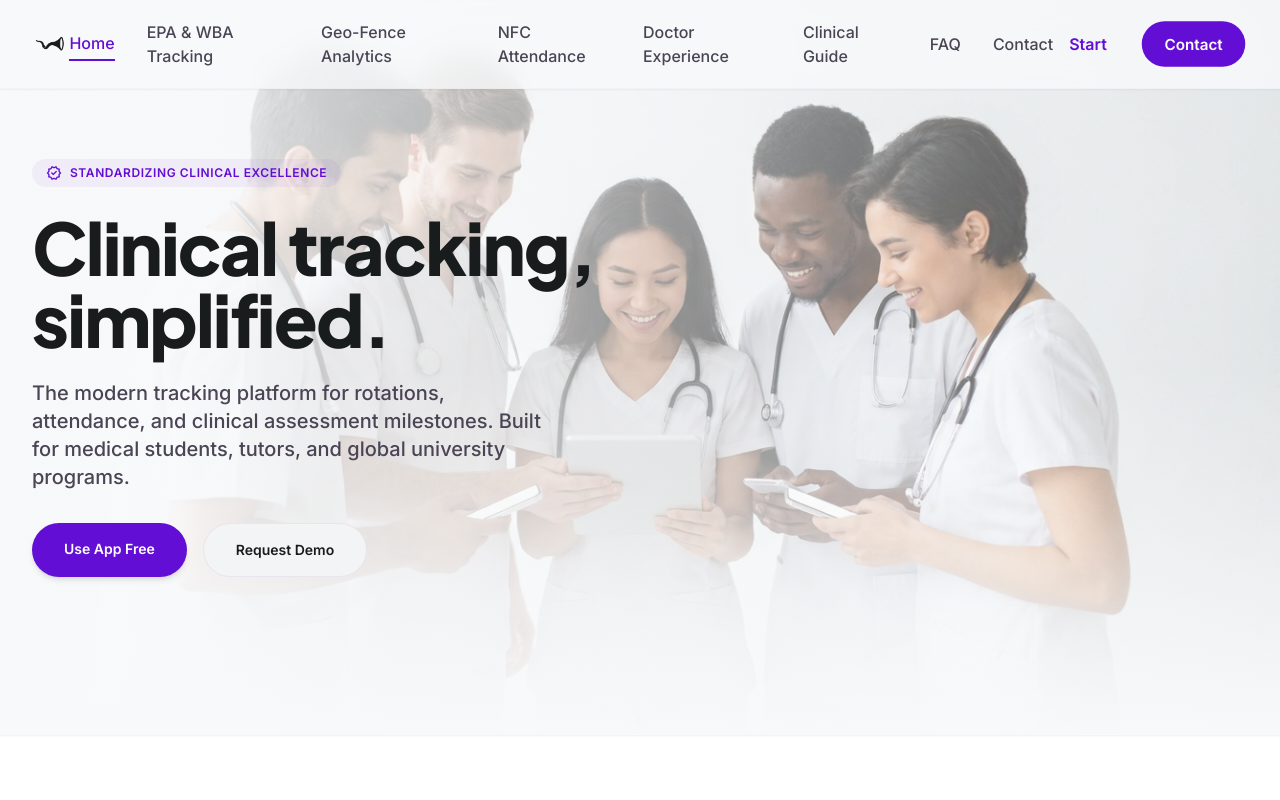
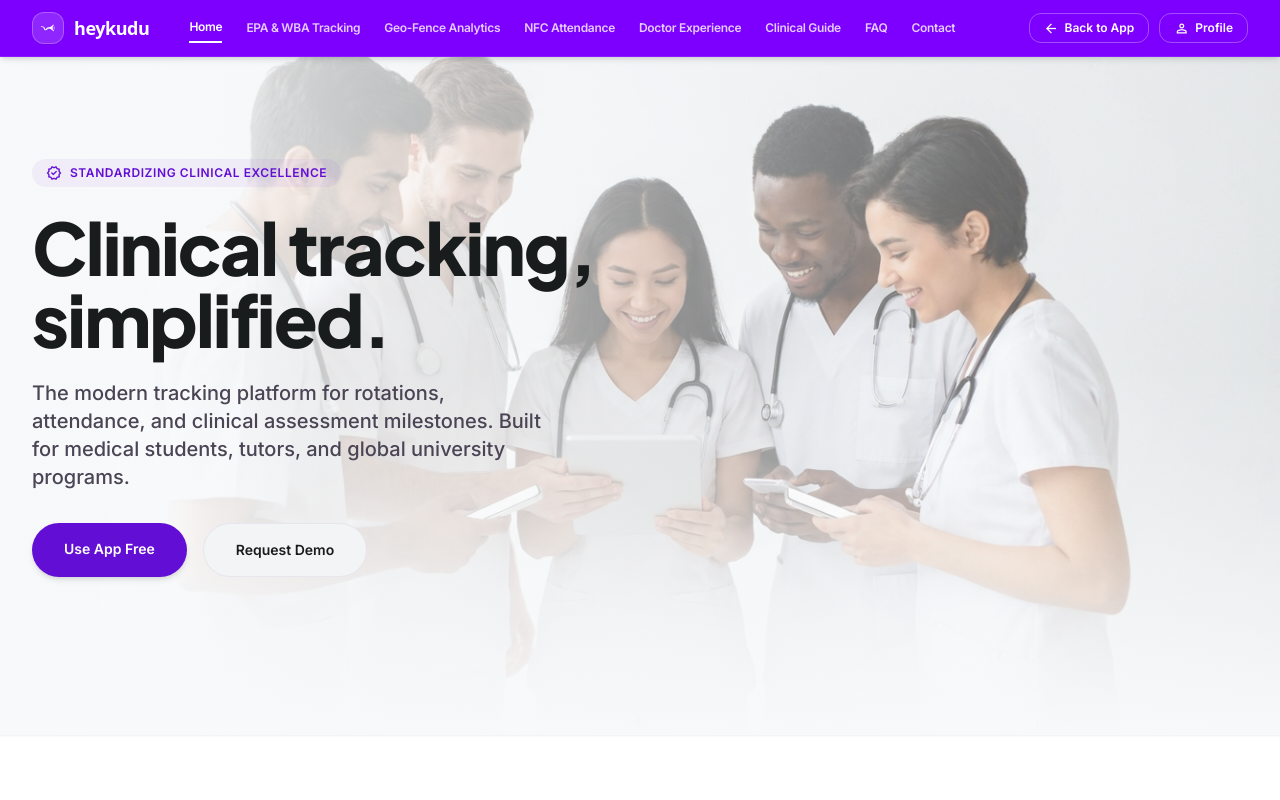
Before and after one commit to Collective-Social/heykudu-about, a Next.js app: page / in a window 1280 px wide. Shown: the top 800 px of the page. Built offline with nearby package versions, Linux system fonts and the light colour scheme.

Commit message:
style: update Navbar to match heykudu.com platform header styling

```diff
--- a/src/components/Navbar.tsx
+++ b/src/components/Navbar.tsx
@@ -20,29 +20,37 @@ export default function Navbar() {
   ];
 
   return (
-    <nav className="fixed top-0 w-full z-50 glass-nav shadow-sm border-b border-outline-variant/10">
-      <div className="flex justify-between items-center max-w-container-max mx-auto px-margin-mobile md:px-gutter py-4">
-        {/* Logo */}
-        <Link href="/" className="flex items-center group">
+    <nav className="fixed top-0 w-full z-50 bg-[#7D00FF] shadow-md border-b border-white/10">
+      <div className="flex justify-between items-center max-w-container-max mx-auto px-margin-mobile md:px-gutter py-3">
+
+        {/* Left Side: Logo & Desktop Links Group */}
+        <div className="flex items-center gap-8 lg:gap-10">
+          {/* Logo matching platform heykudu.com header */}
+          <Link href="/" className="flex items-center gap-2.5 group shrink-0">
+            <div className="w-8 h-8 rounded-xl bg-white/15 border border-white/25 flex items-center justify-center p-1.5 shadow-sm group-hover:scale-105 transition-transform">
               <img
-            src="/images/logo.png"
+                src="/images/logo-white.png"
                 alt="heykudu"
-            className="h-10 w-auto object-contain group-hover:scale-[1.01] transition-transform"
+                className="w-full h-full object-contain"
               />
+            </div>
+            <span className="font-extrabold text-white text-lg tracking-tight font-sans">
+              heykudu
+            </span>
           </Link>
 
           {/* Desktop Links */}
-        <div className="hidden md:flex items-center gap-8">
+          <div className="hidden xl:flex items-center gap-6">
             {links.map((link) => {
               const isActive = pathname === link.href;
               return (
                 <Link
                   key={link.name}
                   href={link.href}
-                className={`font-medium transition-colors font-label-md text-label-md py-1 ${
+                  className={`font-semibold text-xs tracking-tight transition-all py-1.5 ${
                     isActive
-                    ? "text-primary border-b-2 border-primary"
-                    : "text-on-surface-variant hover:text-primary"
+                      ? "text-white border-b-2 border-white font-extrabold"
+                      : "text-white/80 hover:text-white"
                   }`}
                 >
                   {link.name}
@@ -50,36 +58,41 @@ export default function Navbar() {
               );
             })}
           </div>
+        </div>
 
-        {/* Actions */}
-        <div className="hidden md:flex items-center gap-4">
+        {/* Right Side: Platform Actions matching screenshot */}
+        <div className="hidden md:flex items-center gap-2.5 shrink-0">
           <a
             href="https://heykudu.com"
             target="_blank"
             rel="noopener noreferrer"
-            className="text-primary font-bold font-label-md text-label-md hover:bg-surface-container-low px-4 py-2 rounded-full transition-all"
+            className="flex items-center gap-1.5 px-3.5 py-1.5 rounded-xl border border-white/30 text-white font-extrabold text-xs hover:bg-white/15 transition-all shadow-sm active:scale-95"
           >
-            Start
+            <span className="material-symbols-outlined text-[15px]">arrow_back</span>
+            Back to App
           </a>
           <Link
             href="/contact"
-            className="bg-primary text-on-primary font-bold font-label-md text-label-md px-6 py-3 rounded-full hover:shadow-lg transition-transform scale-95 active:scale-90"
+            className="flex items-center gap-1.5 px-3.5 py-1.5 rounded-xl border border-white/30 text-white font-extrabold text-xs hover:bg-white/15 transition-all shadow-sm active:scale-95"
           >
-            Contact
+            <span className="material-symbols-outlined text-[15px]">person</span>
+            Profile
           </Link>
         </div>
 
         {/* Mobile menu button */}
-        <div className="md:hidden flex items-center gap-2">
-          <Link
-            href="/contact"
-            className="bg-primary-container/10 text-primary font-bold font-label-md text-[13px] px-4 py-2 rounded-full hover:shadow-sm"
+        <div className="xl:hidden flex items-center gap-2">
+          <a
+            href="https://heykudu.com"
+            target="_blank"
+            rel="noopener noreferrer"
+            className="flex items-center gap-1 px-3 py-1.5 rounded-xl border border-white/30 text-white font-bold text-[11px]"
           >
-            Contact
-          </Link>
+            Back to App
+          </a>
           <button
             onClick={() => setMobileMenuOpen(!mobileMenuOpen)}
-            className="p-2 text-on-surface hover:text-primary transition-colors focus:outline-none"
+            className="p-1.5 text-white hover:text-white/80 transition-colors focus:outline-none"
             aria-label="Toggle Menu"
           >
             <span className="material-symbols-outlined text-[24px]">
@@ -91,7 +104,7 @@ export default function Navbar() {
 
       {/* Mobile Links Dropdown */}
       {mobileMenuOpen && (
-        <div className="md:hidden bg-surface border-b border-outline-variant/20 py-4 px-margin-mobile flex flex-col gap-4 animate-fade-in">
+        <div className="xl:hidden bg-[#6B00E6] border-b border-white/15 py-4 px-margin-mobile flex flex-col gap-3 animate-fade-in text-white">
           {links.map((link) => {
             const isActive = pathname === link.href;
             return (
@@ -99,23 +112,34 @@ export default function Navbar() {
                 key={link.name}
                 href={link.href}
                 onClick={() => setMobileMenuOpen(false)}
-                className={`font-semibold py-2 transition-colors ${
-                  isActive ? "text-primary" : "text-on-surface-variant hover:text-primary"
+                className={`font-semibold py-1.5 text-sm transition-colors ${
+                  isActive ? "text-white font-black underline underline-offset-4" : "text-white/80 hover:text-white"
                 }`}
               >
                 {link.name}
               </Link>
             );
           })}
-          <div className="h-[1px] bg-outline-variant/20 my-2"></div>
+          <div className="h-[1px] bg-white/15 my-1"></div>
+          <div className="flex gap-2">
             <a
               href="https://heykudu.com"
               target="_blank"
               rel="noopener noreferrer"
-            className="text-center py-3 font-bold text-primary border border-primary/25 rounded-full hover:bg-primary/5 transition-all"
+              className="flex-1 text-center py-2 text-xs font-bold text-white border border-white/30 rounded-xl hover:bg-white/10 flex items-center justify-center gap-1"
             >
-            Start
+              <span className="material-symbols-outlined text-[14px]">arrow_back</span>
+              Back to App
             </a>
+            <Link
+              href="/contact"
+              onClick={() => setMobileMenuOpen(false)}
+              className="flex-1 text-center py-2 text-xs font-bold text-white border border-white/30 rounded-xl hover:bg-white/10 flex items-center justify-center gap-1"
+            >
+              <span className="material-symbols-outlined text-[14px]">person</span>
+              Profile
+            </Link>
+          </div>
         </div>
       )}
     </nav>
```
Lines whose indentation alone changed are shown as unchanged.
